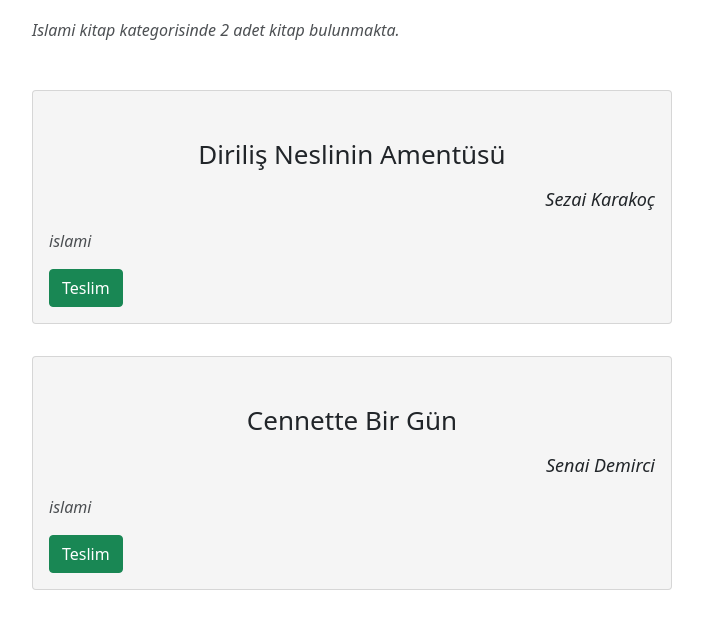
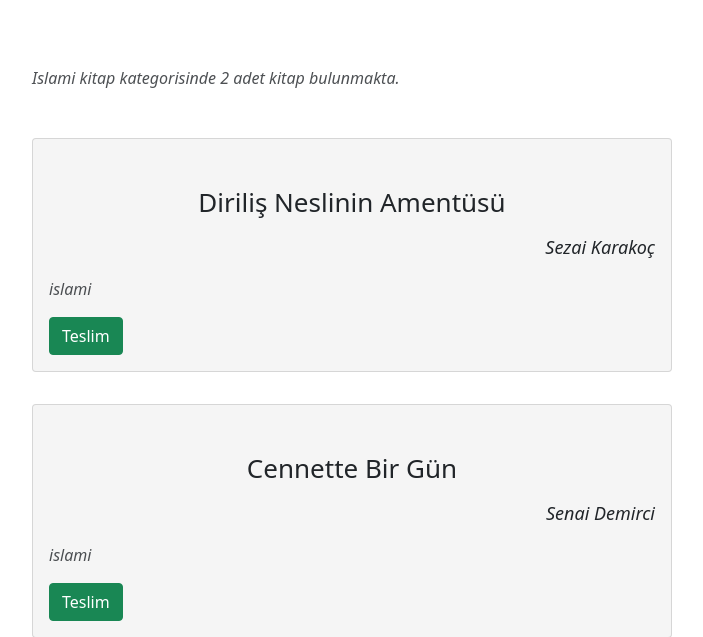
Before and after one commit to egepaksoy/soh-kutuphane, a Django app: page /book/category/islami/ in a window 1280 px wide. Shown: the part 62-699 px from the top of the page, without its empty margins (288-991 px from the left). Before the commit the page ends 652 px from the top, so only its background shows below. Run offline with Django 4.2, Linux system fonts and the light colour scheme; a user stored in the database is signed in; data comes from the database, SQL or seed files in the repository; both versions use the stored data as it was after the commit; some libraries are stand-ins or nearby versions.

Commit message:
kitap tag sayfasında yukarıdan boşluk bırakıldı

```diff
--- a/templates/book_tag.html
+++ b/templates/book_tag.html
@@ -6,7 +6,7 @@
 
 {% if books %}
 <div id="books" style="margin-bottom: 10rem;">
-  <p style="width: 50%; margin: 5rem auto 3rem auto; font-style: italic; opacity: 0.8;">{{ tag|lower|title }} kitap kategorisinde {{ books|length }} adet kitap bulunmakta.</p>
+  <p style="width: 50%; margin: 8rem auto 3rem auto; font-style: italic; opacity: 0.8;">{{ tag|lower|title }} kitap kategorisinde {{ books|length }} adet kitap bulunmakta.</p>
   {% for book in books %}
   <div class="card" style="width: 50%; margin: 2rem auto; background-color: #f5f5f5;">
       <div class="card-body">
@@ -23,7 +23,7 @@
   {% endfor %}
 </div>
 {% else %}
-<div style="width: 60%; margin: 5rem auto; text-align: center; font-size: 20px;" class="alert alert-warning" role="alert">
+<div style="width: 60%; margin: 8rem auto; text-align: center; font-size: 20px;" class="alert alert-warning" role="alert">
   <b>{{ tag|lower|title }} kategorisinde hiç kitap bulunmuyor.</b>
 </div>
 {% endif %}
```
Also changed, not shown: db.sqlite3.
